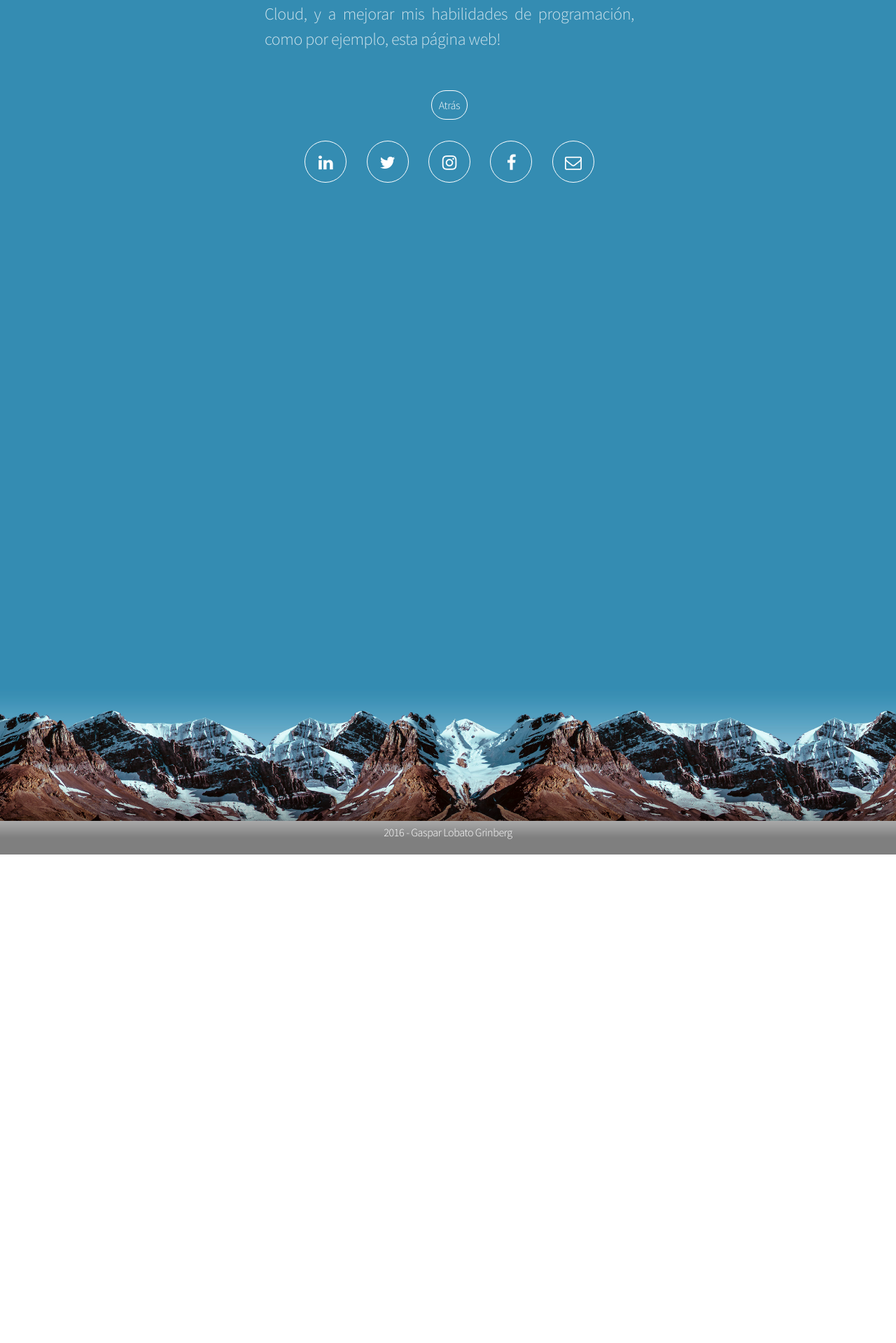
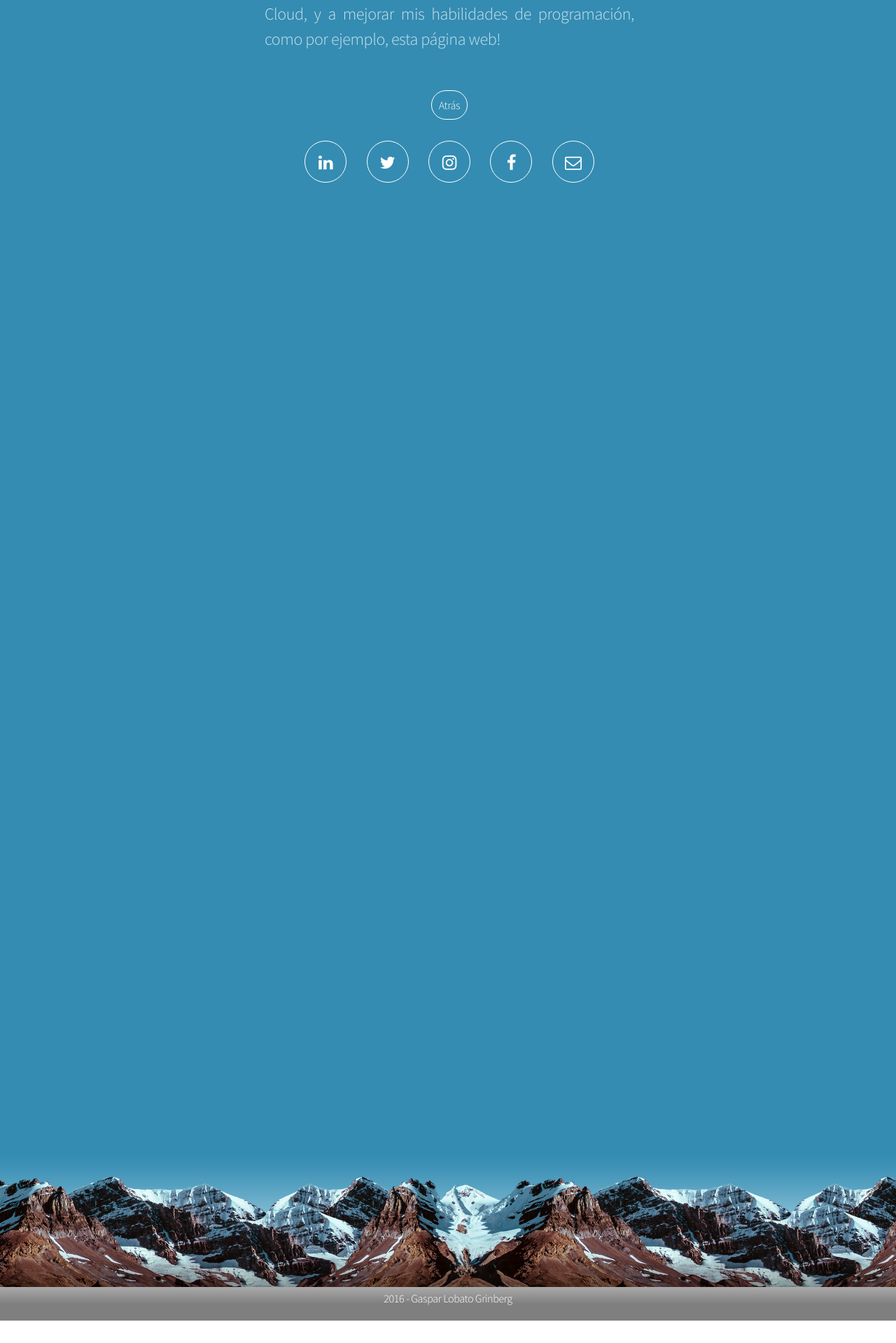
Before and after one commit to gasparlg/gasparg, a Jekyll site: the page built from es-bio.html, in a window 1280 px wide. Shown: the part 1583-3502 px from the top of the page at 70% size. Built offline with Jekyll 4.4.1, drawn with Linux system fonts in a browser that asks for light colours; before the commit the page ends 2836 px from its top, so only the background shows below that.

```diff
--- a/css/main-bio.css
+++ b/css/main-bio.css
@@ -865,7 +865,7 @@
 		}
 
         #wrapper {
-            height: 175%;
+            height: 195%;
         }
 }
 
```
